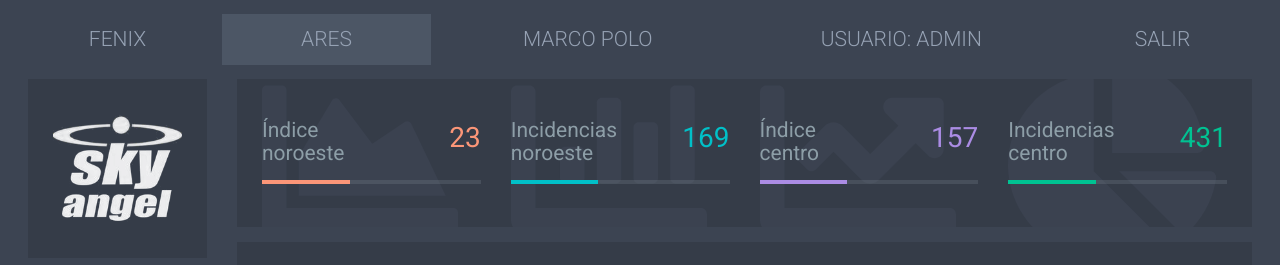
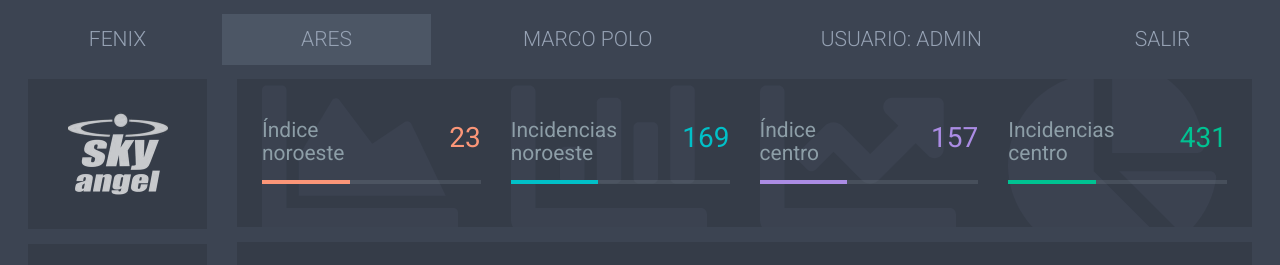
Before and after one commit to otrenav/sky-angel-salvage, a plain HTML site: page public/ares.html in a window 1280 px wide. Shown: the top 265 px of the page. Drawn offline with Linux system fonts and the light colour scheme; some packages are replaced by stand-ins of ours; grey boxes are pictures that could not be loaded.

Commit message:
Aclarar y reducir el tamaño del logo

```diff
--- a/public/static/css/style.css
+++ b/public/static/css/style.css
@@ -91,9 +91,11 @@ hr {
 }
 
 .logo {
+    max-width: 100px;
     display: block;
+    opacity: 0.8;
     margin: auto;
-    width: 100%
+    width: 100%;
 }
 
 .container-fluid {
```
